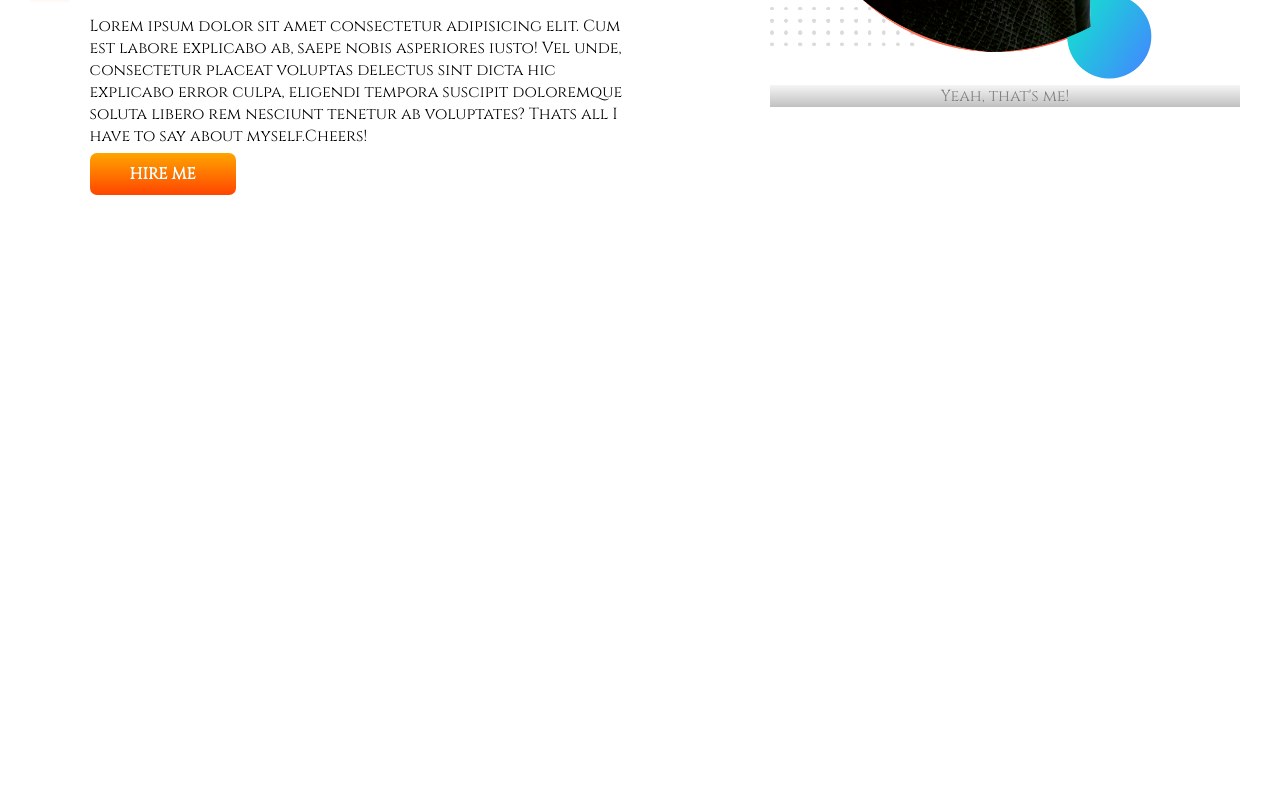
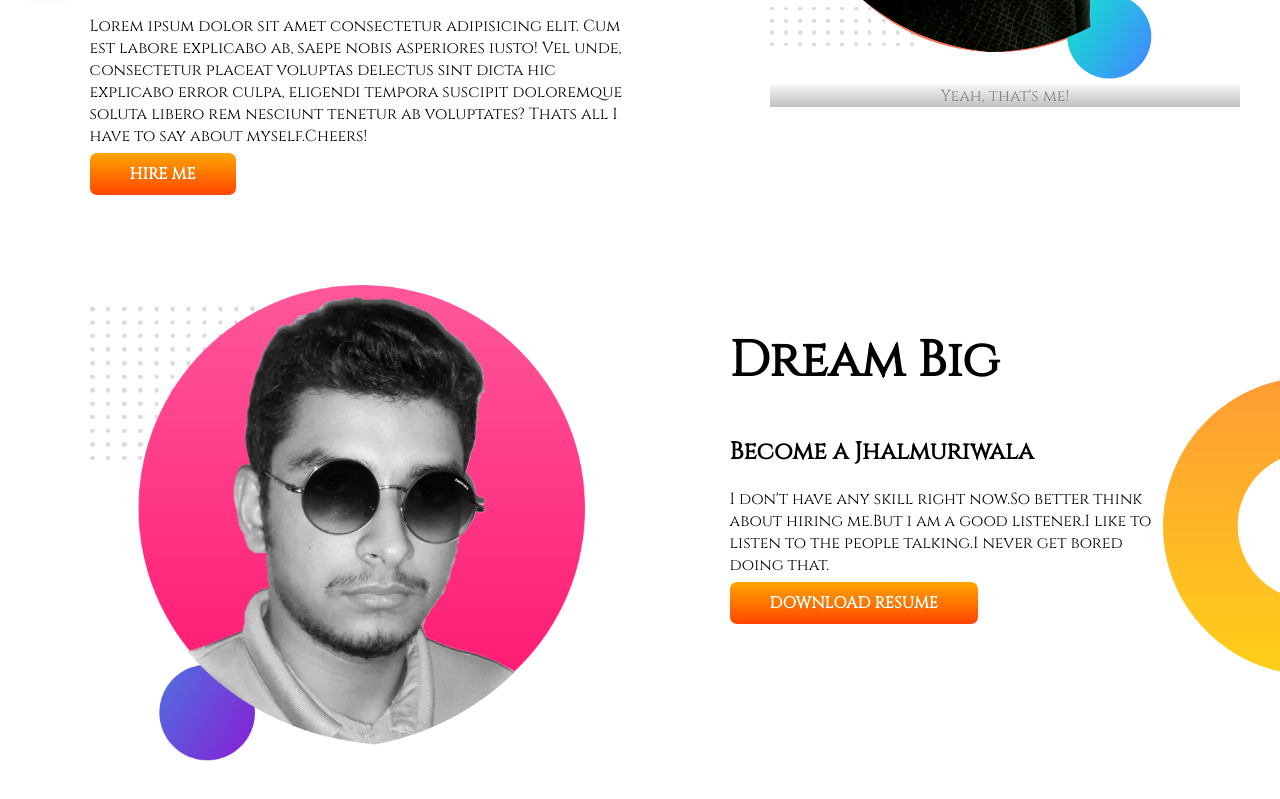
Before and after one commit to asifhassan8231/developer-portfolio, a plain HTML site: page index.html in a window 1280 px wide. Shown: the part 357-1156 px from the top of the page. Before the commit the page ends 800 px from the top, so only its background shows below. Drawn offline with Linux system fonts and the light colour scheme.

Commit message:
second part

```diff
--- a/css/style.css
+++ b/css/style.css
@@ -11,6 +11,7 @@ h1{
 
 section{
     display: flex;
+    margin-bottom: 100px;
 }
 
 .half-width{
@@ -39,3 +40,12 @@ section{
     background-image: url(top-banner.png);
     background-repeat: no-repeat;
 }
+.dream-big{
+    background-image: url(dream-bg.png);
+    background-repeat: no-repeat;
+    background-position: right;
+}
+#padding-right{
+    padding-right: 100px;
+
+}
--- a/index.html
+++ b/index.html
@@ -37,6 +37,19 @@
             </figure>
         </div>
     </section>
+    <section class="dream-big">
+        <div class="half-width">
+            <img src="images/my-bg22.png" alt="my second bg">
+        </div>
+        <div class="half-width">
+            <h1>Dream Big</h1>
+            <h2>Become a Jhalmuriwala</h2>
+            <p id="padding-right">I don't have any skill right now.So better think about hiring me.But i am a good
+                listener.I like to
+                listen to the people talking.I never get bored doing that.</p>
+            <a target="_blank" class="link-button" href="#">DOWNLOAD RESUME</a>
+        </div>
+    </section>
 
 
 
```
Also changed, not shown: css/dream-bg.png (added).
